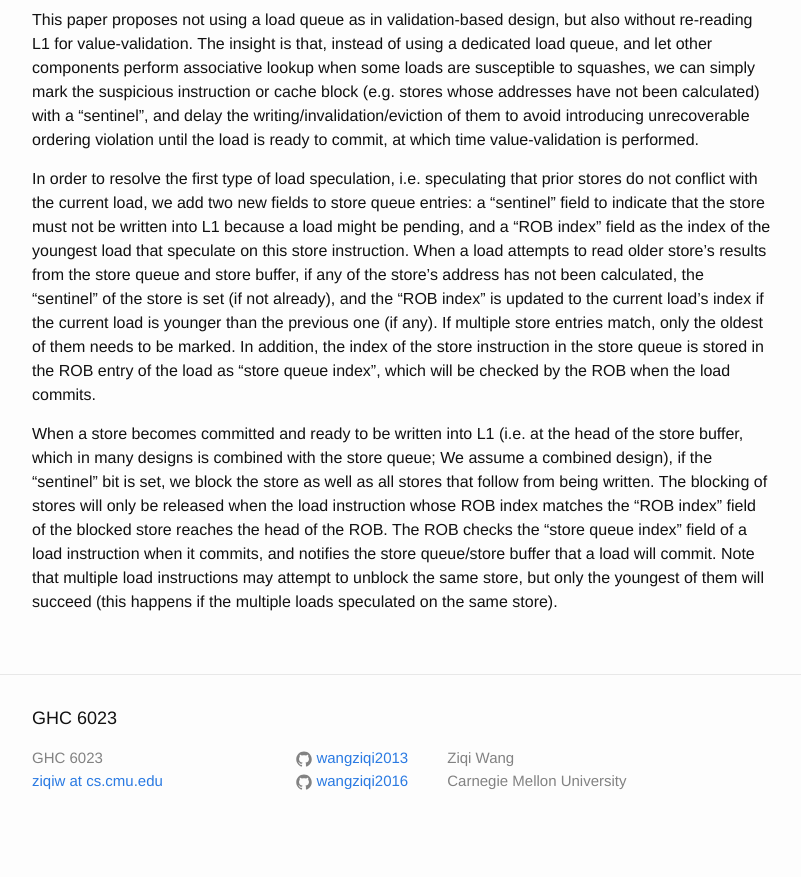
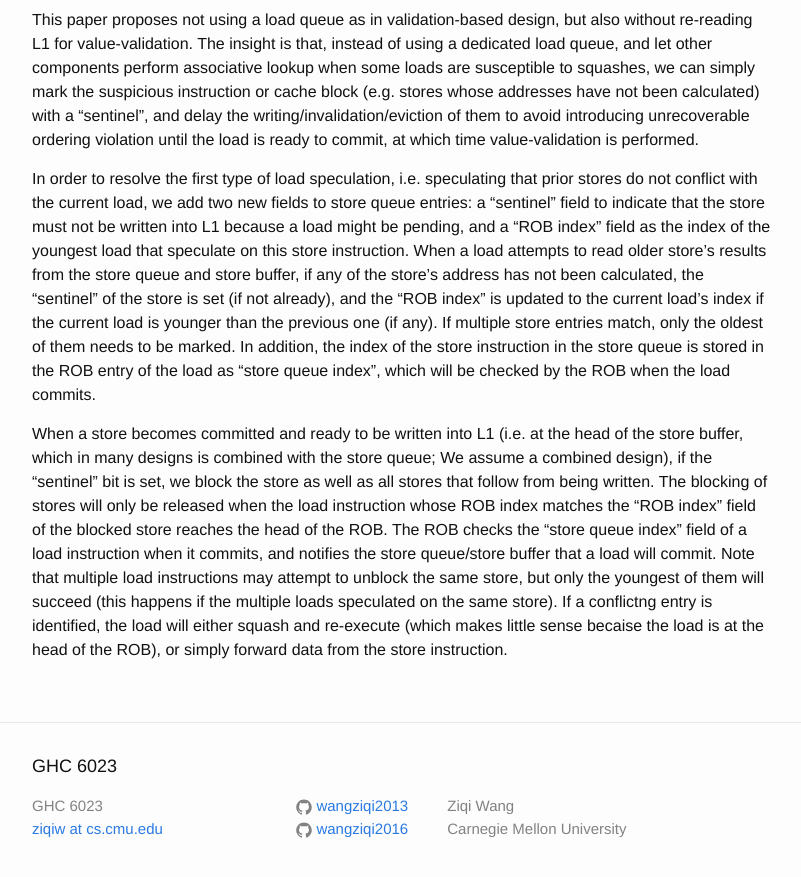
Before and after one commit to wangziqi2013/wangziqi2013.github.io, a Jekyll site: the page built from _posts/2019-08-07-the-superfluous-load-queue.markdown, in a window 1280 px wide and 900 px high, scrolled down 2101 px. Shown: the top 877 px of the window, without its empty margins (238-1039 px from the left). Built offline with Jekyll 4.4.1, drawn with Linux system fonts in a browser that asks for light colours; before the commit the page ends 2953 px from its top, so only the background shows below that.

Commit message:
Finish store-load dep

```diff
--- a/_posts/2019-08-07-the-superfluous-load-queue.markdown
+++ b/_posts/2019-08-07-the-superfluous-load-queue.markdown
@@ -96,4 +96,6 @@ as all stores that follow from being written. The blocking of stores will only b
 ROB index matches the "ROB index" field of the blocked store reaches the head of the ROB. The ROB checks the "store queue
 index" field of a load instruction when it commits, and notifies the store queue/store buffer that a load will commit.
 Note that multiple load instructions may attempt to unblock the same store, but only the youngest of them will succeed
-(this happens if the multiple loads speculated on the same store).
+(this happens if the multiple loads speculated on the same store). If a conflictng entry is identified, the load will either
+squash and re-execute (which makes little sense becaise the load is at the head of the ROB), or simply forward data
+from the store instruction.
```
